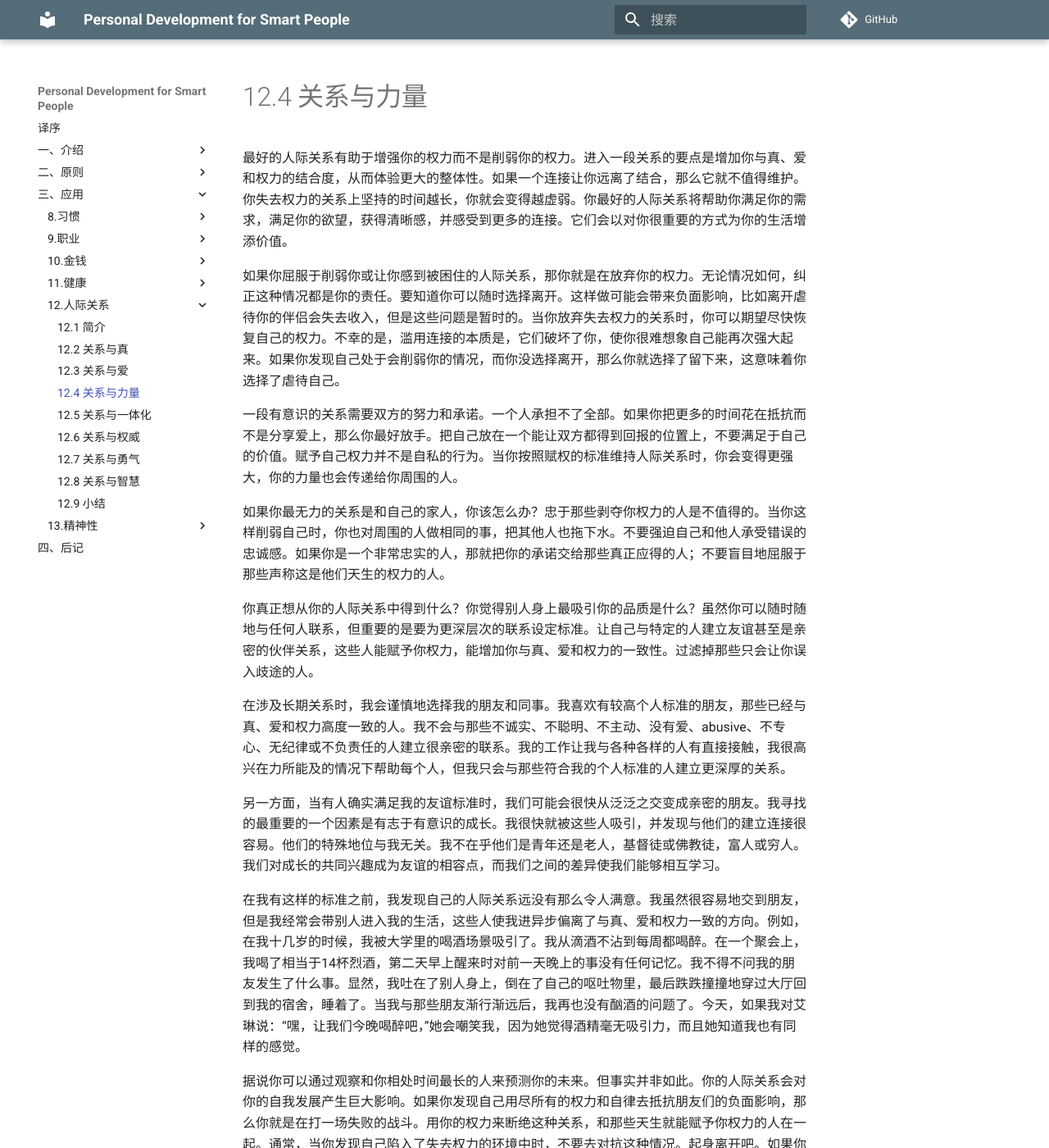
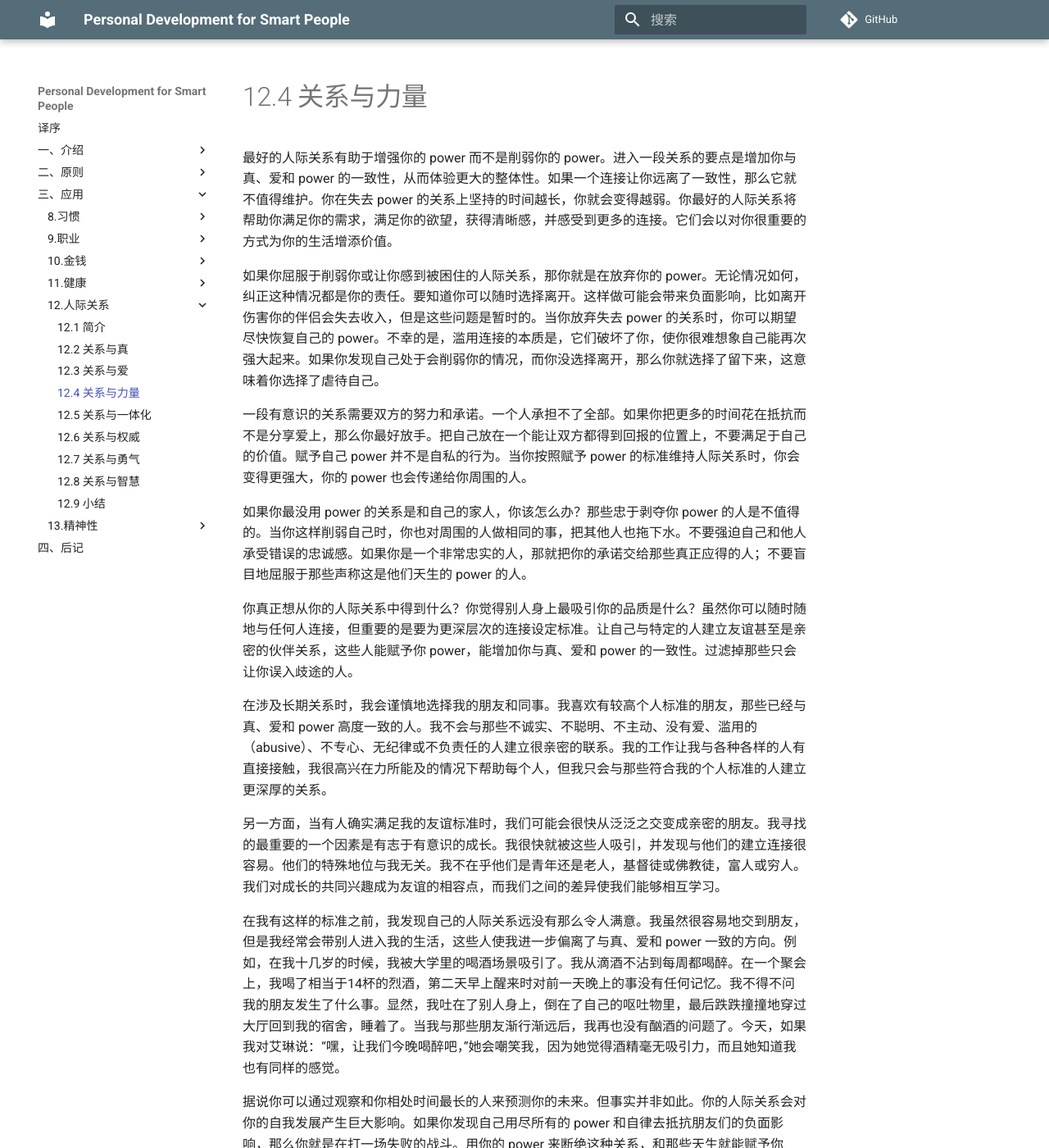
Before and after one commit to wtsnwei/pdsp, an MkDocs documentation site: the page built from docs/3.Application/12.relationships/03.relationships-and-power.md, in a window 1280 px wide and 1400 px high. Shown: the whole window at 82% size. Built offline with MkDocs 1.6.1 and Material for MkDocs 9.7.7, drawn with Linux system fonts in a browser that asks for light colours; comment, search, counter and statistics services are not loaded; some of the changed text lies outside the part shown.

Commit message:
修正语句

```diff
--- a/docs/3.Application/12.relationships/03.relationships-and-power.md
+++ b/docs/3.Application/12.relationships/03.relationships-and-power.md
@@ -3,30 +3,30 @@ title:      Relationships and Power
 date:       2021-03-17
 ---
 
-最好的人际关系有助于增强你的权力而不是削弱你的权力。进入一段关系的要点是增加你与真、爱和权力的结合度，从而体验更大的整体性。如果一个连接让你远离了结合，那么它就不值得维护。你失去权力的关系上坚持的时间越长，你就会变得越虚弱。你最好的人际关系将帮助你满足你的需求，满足你的欲望，获得清晰感，并感受到更多的连接。它们会以对你很重要的方式为你的生活增添价值。
+最好的人际关系有助于增强你的 power 而不是削弱你的 power。进入一段关系的要点是增加你与真、爱和 power 的一致性，从而体验更大的整体性。如果一个连接让你远离了一致性，那么它就不值得维护。你在失去 power 的关系上坚持的时间越长，你就会变得越弱。你最好的人际关系将帮助你满足你的需求，满足你的欲望，获得清晰感，并感受到更多的连接。它们会以对你很重要的方式为你的生活增添价值。
 
-如果你屈服于削弱你或让你感到被困住的人际关系，那你就是在放弃你的权力。无论情况如何，纠正这种情况都是你的责任。要知道你可以随时选择离开。这样做可能会带来负面影响，比如离开虐待你的伴侣会失去收入，但是这些问题是暂时的。当你放弃失去权力的关系时，你可以期望尽快恢复自己的权力。不幸的是，滥用连接的本质是，它们破坏了你，使你很难想象自己能再次强大起来。如果你发现自己处于会削弱你的情况，而你没选择离开，那么你就选择了留下来，这意味着你选择了虐待自己。
+如果你屈服于削弱你或让你感到被困住的人际关系，那你就是在放弃你的 power。无论情况如何，纠正这种情况都是你的责任。要知道你可以随时选择离开。这样做可能会带来负面影响，比如离开伤害你的伴侣会失去收入，但是这些问题是暂时的。当你放弃失去 power 的关系时，你可以期望尽快恢复自己的 power。不幸的是，滥用连接的本质是，它们破坏了你，使你很难想象自己能再次强大起来。如果你发现自己处于会削弱你的情况，而你没选择离开，那么你就选择了留下来，这意味着你选择了虐待自己。
 
-一段有意识的关系需要双方的努力和承诺。一个人承担不了全部。如果你把更多的时间花在抵抗而不是分享爱上，那么你最好放手。把自己放在一个能让双方都得到回报的位置上，不要满足于自己的价值。赋予自己权力并不是自私的行为。当你按照赋权的标准维持人际关系时，你会变得更强大，你的力量也会传递给你周围的人。
+一段有意识的关系需要双方的努力和承诺。一个人承担不了全部。如果你把更多的时间花在抵抗而不是分享爱上，那么你最好放手。把自己放在一个能让双方都得到回报的位置上，不要满足于自己的价值。赋予自己 power 并不是自私的行为。当你按照赋予 power 的标准维持人际关系时，你会变得更强大，你的 power 也会传递给你周围的人。
 
-如果你最无力的关系是和自己的家人，你该怎么办？忠于那些剥夺你权力的人是不值得的。当你这样削弱自己时，你也对周围的人做相同的事，把其他人也拖下水。不要强迫自己和他人承受错误的忠诚感。如果你是一个非常忠实的人，那就把你的承诺交给那些真正应得的人；不要盲目地屈服于那些声称这是他们天生的权力的人。
+如果你最没用 power 的关系是和自己的家人，你该怎么办？那些忠于剥夺你 power 的人是不值得的。当你这样削弱自己时，你也对周围的人做相同的事，把其他人也拖下水。不要强迫自己和他人承受错误的忠诚感。如果你是一个非常忠实的人，那就把你的承诺交给那些真正应得的人；不要盲目地屈服于那些声称这是他们天生的 power 的人。
 
-你真正想从你的人际关系中得到什么？你觉得别人身上最吸引你的品质是什么？虽然你可以随时随地与任何人联系，但重要的是要为更深层次的联系设定标准。让自己与特定的人建立友谊甚至是亲密的伙伴关系，这些人能赋予你权力，能增加你与真、爱和权力的一致性。过滤掉那些只会让你误入歧途的人。
+你真正想从你的人际关系中得到什么？你觉得别人身上最吸引你的品质是什么？虽然你可以随时随地与任何人连接，但重要的是要为更深层次的连接设定标准。让自己与特定的人建立友谊甚至是亲密的伙伴关系，这些人能赋予你 power，能增加你与真、爱和 power 的一致性。过滤掉那些只会让你误入歧途的人。
 
-在涉及长期关系时，我会谨慎地选择我的朋友和同事。我喜欢有较高个人标准的朋友，那些已经与真、爱和权力高度一致的人。我不会与那些不诚实、不聪明、不主动、没有爱、abusive、不专心、无纪律或不负责任的人建立很亲密的联系。我的工作让我与各种各样的人有直接接触，我很高兴在力所能及的情况下帮助每个人，但我只会与那些符合我的个人标准的人建立更深厚的关系。
+在涉及长期关系时，我会谨慎地选择我的朋友和同事。我喜欢有较高个人标准的朋友，那些已经与真、爱和 power 高度一致的人。我不会与那些不诚实、不聪明、不主动、没有爱、滥用的（abusive）、不专心、无纪律或不负责任的人建立很亲密的联系。我的工作让我与各种各样的人有直接接触，我很高兴在力所能及的情况下帮助每个人，但我只会与那些符合我的个人标准的人建立更深厚的关系。
 
 另一方面，当有人确实满足我的友谊标准时，我们可能会很快从泛泛之交变成亲密的朋友。我寻找的最重要的一个因素是有志于有意识的成长。我很快就被这些人吸引，并发现与他们的建立连接很容易。他们的特殊地位与我无关。我不在乎他们是青年还是老人，基督徒或佛教徒，富人或穷人。我们对成长的共同兴趣成为友谊的相容点，而我们之间的差异使我们能够相互学习。
 
-在我有这样的标准之前，我发现自己的人际关系远没有那么令人满意。我虽然很容易地交到朋友，但是我经常会带别人进入我的生活，这些人使我进异步偏离了与真、爱和权力一致的方向。例如，在我十几岁的时候，我被大学里的喝酒场景吸引了。我从滴酒不沾到每周都喝醉。在一个聚会上，我喝了相当于14杯烈酒，第二天早上醒来时对前一天晚上的事没有任何记忆。我不得不问我的朋友发生了什么事。显然，我吐在了别人身上，倒在了自己的呕吐物里，最后跌跌撞撞地穿过大厅回到我的宿舍，睡着了。当我与那些朋友渐行渐远后，我再也没有酗酒的问题了。今天，如果我对艾琳说：“嘿，让我们今晚喝醉吧，”她会嘲笑我，因为她觉得酒精毫无吸引力，而且她知道我也有同样的感觉。
+在我有这样的标准之前，我发现自己的人际关系远没有那么令人满意。我虽然很容易地交到朋友，但是我经常会带别人进入我的生活，这些人使我进一步偏离了与真、爱和 power 一致的方向。例如，在我十几岁的时候，我被大学里的喝酒场景吸引了。我从滴酒不沾到每周都喝醉。在一个聚会上，我喝了相当于14杯的烈酒，第二天早上醒来时对前一天晚上的事没有任何记忆。我不得不问我的朋友发生了什么事。显然，我吐在了别人身上，倒在了自己的呕吐物里，最后跌跌撞撞地穿过大厅回到我的宿舍，睡着了。当我与那些朋友渐行渐远后，我再也没有酗酒的问题了。今天，如果我对艾琳说：“嘿，让我们今晚喝醉吧，”她会嘲笑我，因为她觉得酒精毫无吸引力，而且她知道我也有同样的感觉。
 
-据说你可以通过观察和你相处时间最长的人来预测你的未来。但事实并非如此。你的人际关系会对你的自我发展产生巨大影响。如果你发现自己用尽所有的权力和自律去抵抗朋友们的负面影响，那么你就是在打一场失败的战斗。用你的权力来断绝这种关系，和那些天生就能赋予你权力的人在一起。通常，当你发现自己陷入了失去权力的环境中时，不要去对抗这种情况。起身离开吧。如果你仍然希望在之后解决该环境的问题，那么从外部看，你将处于更有利的位置。
+据说你可以通过观察和你相处时间最长的人来预测你的未来。但事实并非如此。你的人际关系会对你的自我发展产生巨大影响。如果你发现自己用尽所有的 power 和自律去抵抗朋友们的负面影响，那么你就是在打一场失败的战斗。用你的 power 来断绝这种关系，和那些天生就能赋予你 power 的人在一起。通常，当你发现自己陷入了失去 power 的环境中时，不要去对抗这种情况。起身离开吧。如果你仍然希望在之后解决该环境的问题，那么从外部看，你将处于更有利的位置。
 
-我知道有些时候要离开一段没有权力的关系是非常困难的。但是，挑战的程度并没有改变解决方案。当你停止与潮流斗争，开始思考如何摆脱这种不利局面时，你实际上会释放出巨大的能量。即使你的身体被困住了，只要你开始转向正确的方向，你就会感到更有力量。这是因为你与权力的一致让你真正变得更强大，而且无论外部环境如何，都可以实现这种一致。权力是一个方向，而不是位置。
+我知道有些时候要离开一段没有 power 的关系是非常困难的。但是，挑战的难度并没有改变解决方案。当你停止与潮流斗争，开始思考如何摆脱这种不利局面时，你实际上会释放出巨大的能量。即使你的身体被困住了，只要你开始转向正确的方向，你就会感到更有力量。这是因为你与 power 的一致性让你真正变得更强大，而且无论外部环境如何，都可以实现这种一致性。power 是一个方向，而不是位置。
 
-给别人赋权的最好办法就是给自己赋权。当你保持强大时，就会为别人带来很多好处。削弱自己对谁都没有好处。为了使整个身体强壮，个体细胞必须照顾好自己。
+赋予别人 power 的最好办法就是赋予自己 power。当你保持强大时，就会为别人带来很多好处。削弱自己对谁都没有好处。为了使整个身体强壮，个体细胞必须照顾好自己。
 
-要注意避免失去对人际关系的权力。为了实现赋权水平的相互依赖，你必须保持合理的独立性。如果你发现自己无法作为一个独立的人做出决定，而必须服从他人的意见来做出所有重要的选择，那么你就是在放弃自己的权力，在逃脱自己生活的责任。正如卡里·纪伯伦（Kahlil Gibran）在《The Prophet》中写道：“在你们的团结中要留有空间。”
+要注意避免失去对人际关系的 power。为了实现赋予 power 水平的相互依赖，你必须保持合理的独立性。如果你发现自己无法作为一个独立的人做出决定，而必须服从他人的意见来做出所有重要的选择，那么你就是在放弃自己的 power，在逃脱自己生活的责任。正如卡里·纪伯伦（Kahlil Gibran）在《The Prophet》中写道：“在你们的团结中要留有空间。”
 
-如果你想吸引高水准的伙伴，那么你能做的最好的事情就是提高自己与真、爱和权力的一致性。如果你发现自己总是吸引不合适的人，或者根本无法吸引任何人，那是因为你与这些基本原则不符。如果你认为解决方案是用虚假的技巧去吸引合适的人，那么你就会屈服于虚假和欺骗，这只会对你产生适得其反的效果。如果你想吸引某个诚实的人，那就努力做到诚实。如果你想有人爱和有人关怀，那就努力加深自己的这些品质。如果你吸引一个大胆冒险的人，那就鼓起你的勇气。
+如果你想吸引高水准的伙伴，那么你能做的最好的事情就是提高自己与真、爱和 power 的一致性。如果你发现自己总是吸引不合适的人，或者根本无法吸引任何人，那是因为你与这些基本原则不符。如果你认为解决方案是用虚假的技巧去吸引合适的人，那么你就会屈服于虚假和欺骗，这只会对你产生适得其反的效果。如果你想吸引某个诚实的人，那就努力做到诚实。如果你想有人爱和有人关怀，那就努力加深自己的这些品质。如果你吸引一个大胆冒险的人，那就鼓起你的勇气。
 
-虽然人们发现各种各样的个性特征有吸引力，但真、爱和权力的原则却有普遍的吸引力。没有一个理智的人想要一段充满谎言和欺骗的关系。没有人想要一个冷漠或无情的伙伴。没有人会故意进入一段虐待关系。尽管我们之间存在差异，但我们彼此都被相同的基本品质所吸引。我们都渴望以真、爱和权力为中心的关系。你在自己发展得越多，你就会变得越有吸引力。
+虽然人们发现各种各样的个性特征有吸引力，但真、爱和 power 的原则却有普遍的吸引力。没有一个理智的人想要一段充满谎言和欺骗的关系。没有人想要一个冷漠或无情的伙伴。没有人会故意进入一段虐待关系。尽管我们之间存在差异，但我们彼此都被相同的基本品质所吸引。我们都渴望以真、爱和 power 为中心的关系。你在自己内部发展这些原则得越多，你就会变得越有吸引力。
```
